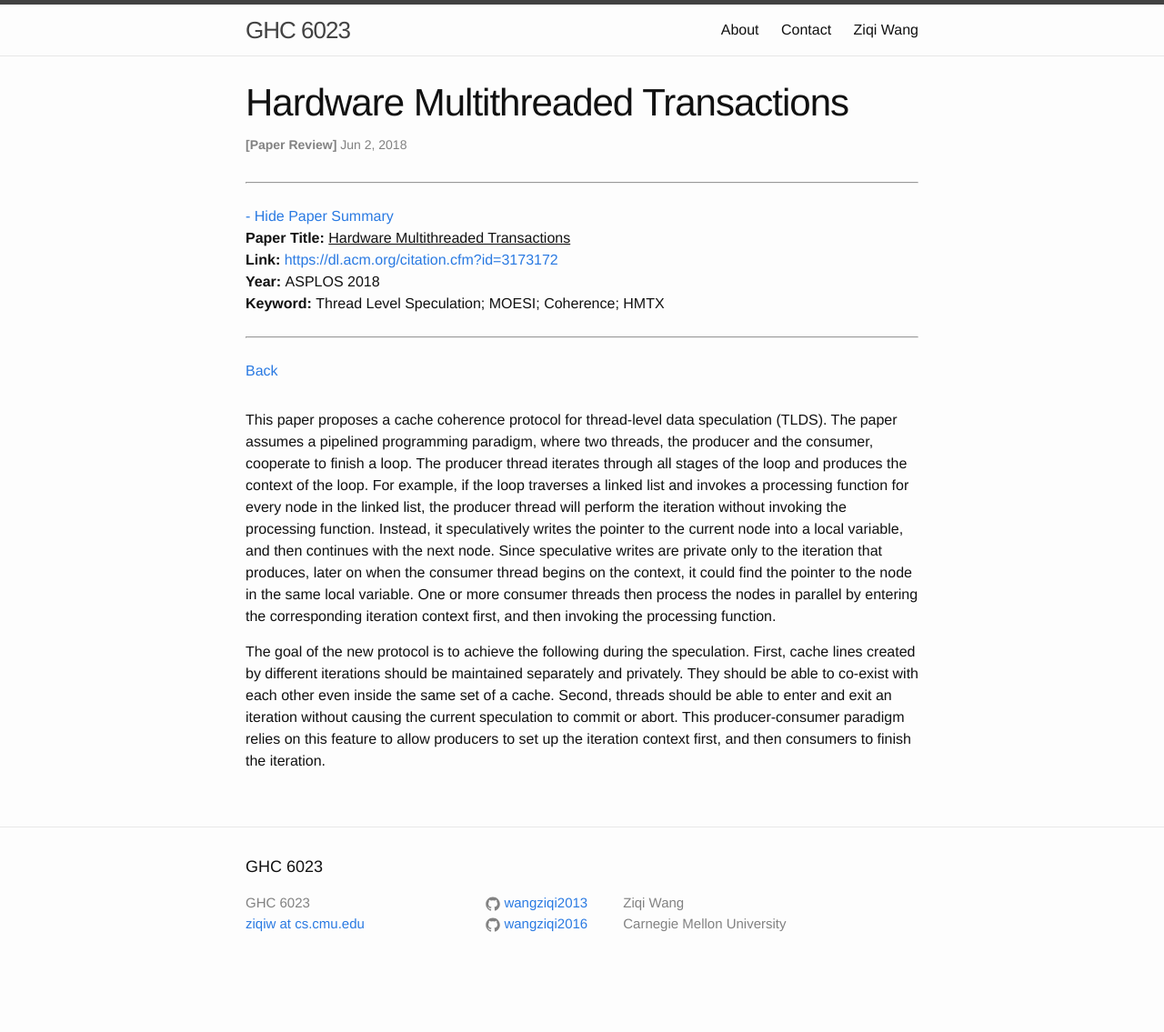
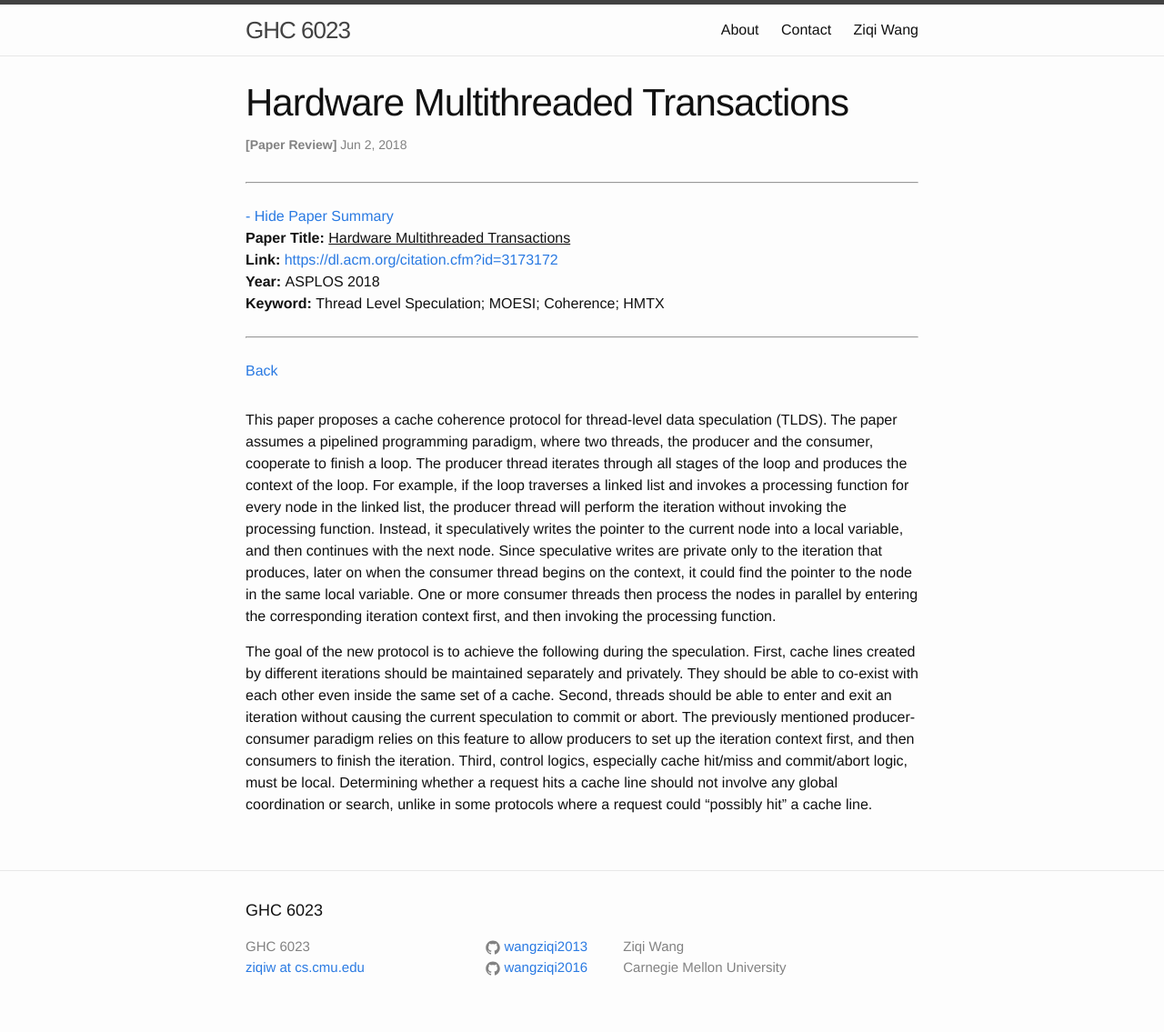
Before and after one commit to wangziqi2013/wangziqi2013.github.io, a Jekyll site: the page built from _posts/2018-06-02-Hardware-Multithreaded-Transactions.markdown, in a window 1280 px wide. Shown: the whole page at 91% size. Built offline with Jekyll 4.4.1, drawn with Linux system fonts in a browser that asks for light colours; before the commit the page ends 1087 px from its top, so only the background shows below that.

Commit message:
Finish design goal

```diff
--- a/_posts/2018-06-02-Hardware-Multithreaded-Transactions.markdown
+++ b/_posts/2018-06-02-Hardware-Multithreaded-Transactions.markdown
@@ -27,5 +27,7 @@ processing function.
 The goal of the new protocol is to achieve the following during the speculation. First, cache lines created by
 different iterations should be maintained separately and privately. They should be able to co-exist with each other
 even inside the same set of a cache. Second, threads should be able to enter and exit an iteration without causing
-the current speculation to commit or abort. This producer-consumer paradigm relies on this feature to allow producers
-to set up the iteration context first, and then consumers to finish the iteration.
+the current speculation to commit or abort. The previously mentioned producer-consumer paradigm relies on this feature
+to allow producers to set up the iteration context first, and then consumers to finish the iteration. Third, control logics,
+especially cache hit/miss and commit/abort logic, must be local. Determining whether a request hits a cache line should not
+involve any global coordination or search, unlike in some protocols where a request could "possibly hit" a cache line.
```
